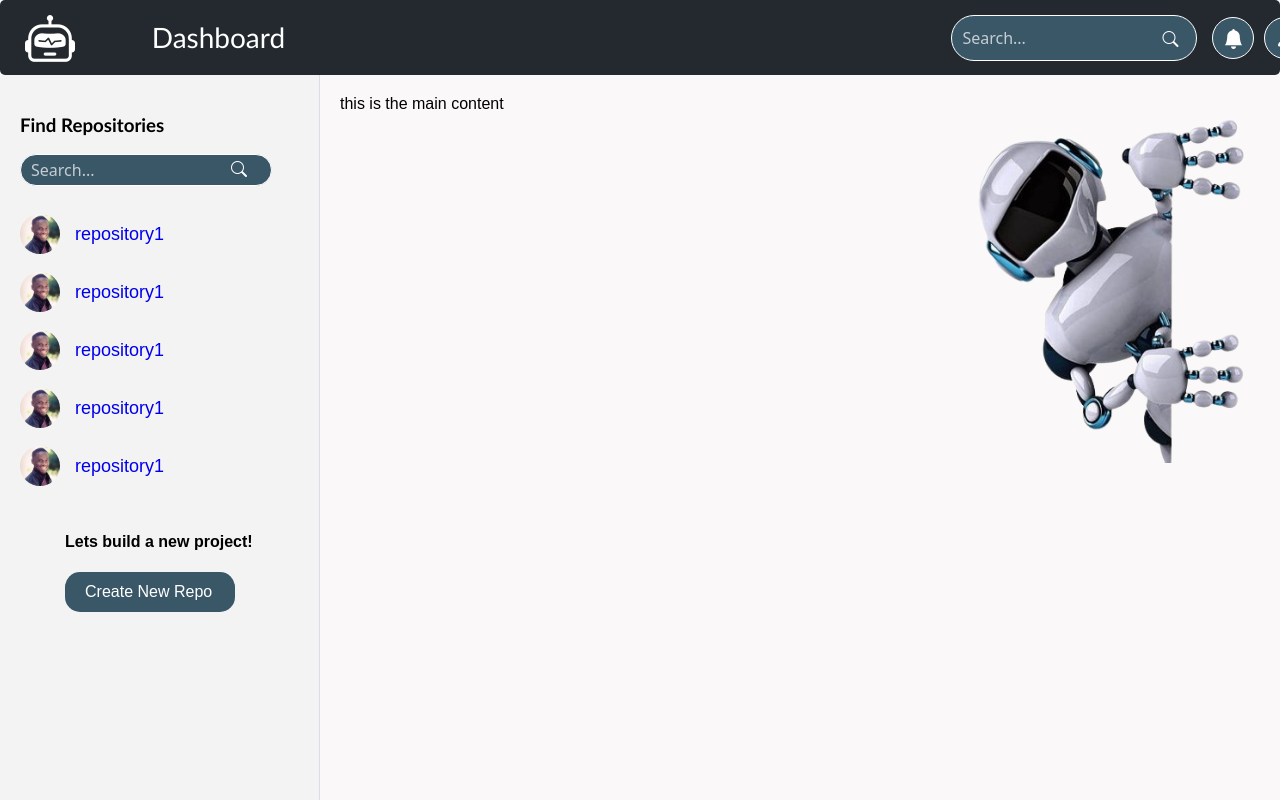
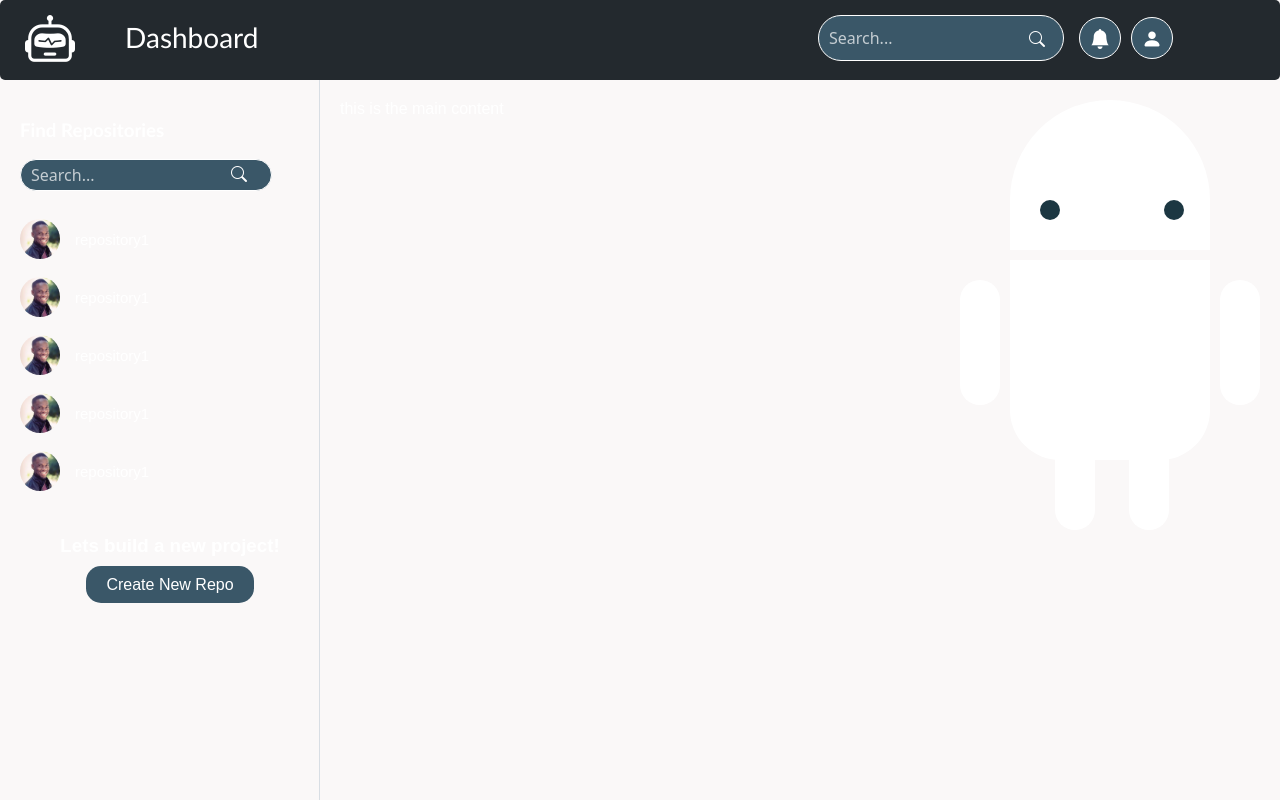
Before and after one commit to TanmaySalavkar/WP-Project, a PHP site: page / in a window 1280 px wide. Run offline with PHP 8.4, Linux system fonts and the light colour scheme.

Commit message:
index page updated
index page updated
robot animation added

```diff
--- a/components/Navbar/Navbar.css
+++ b/components/Navbar/Navbar.css
@@ -22,11 +22,11 @@
 .content{
     display: flex;
     margin-top: 10px;
-    margin-bottom: 5px;
+    margin-bottom: 10px;
     /* align-items: center; */
 }
 .navbar .navdiv .content nav{
-    width: 100%;
+    width: 0%;
 }
 .logo a{
     font-size: 50px;
@@ -43,7 +43,7 @@
 .home-title{
     color: white;
     font-size: 28px;
-    margin-left: 50%;
+    margin-left: 30%;
     margin-top: 50%;
     align-content: center;
 }
--- /dev/null
+++ b/components/Robot/robot.css
@@ -0,0 +1,133 @@
+.robots {
+    object-fit: cover;
+    display: flex;
+    justify-content: center;
+  }
+  .head,
+  .left_arm,
+  .torso,
+  .right_arm,
+  .left_leg,
+  .right_leg {
+    background-color: #ffffff;
+  }
+
+  .head {
+    width: 200px;
+    margin: 0 auto;
+    height: 150px;
+    border-radius: 200px 200px 0 0;
+    margin-bottom: 10px;
+  }
+
+  .eyes {
+    position: relative;
+    top: 100px;
+  }
+
+  .left_eye,
+  .right_eye {
+    width: 20px;
+    height: 20px;
+    border-radius: 15px;
+    background-color: rgb(28, 55, 66);
+    display: inline-block;
+  }
+
+  .left_eye {
+    margin-left: 30px;
+  }
+
+  .right_eye {
+    margin-left: 100px;
+  }
+
+  .upper_body {
+    width: 300px;
+    height: 150px;
+    margin: 0 auto;
+    display: flex;
+  }
+
+  .left_arm,
+  .right_arm {
+    width: 40px;
+    height: 125px;
+    border-radius: 100px;
+    margin-top: 20px;
+  }
+
+  .left_arm {
+    margin-right: 10px;
+  }
+
+  .left_arm {
+    margin-right: 10px;
+  }
+
+  .right_arm {
+    margin-left: 10px;
+  }
+
+  .torso {
+    width: 200px;
+    height: 200px;
+    border-radius: 0 0 50px 50px;
+    transition: border-radius 1s;
+  }
+
+  .lower_body {
+    width: 200px;
+    height: 200px;
+    margin: 0 auto;
+  }
+
+  .left_leg,
+  .right_leg {
+    width: 40px;
+    height: 120px;
+    border-radius: 0 0 100px 100px;
+    display: inline-block;
+  }
+
+  .left_leg {
+    margin-left: 45px;
+  }
+
+  .right_leg {
+    margin-left: 30px;
+  }
+  .robots:hover .left_arm {
+    animation: moveleftarm 1s  forwards;
+  }
+
+  @keyframes moveleftarm {
+    0% {
+      transform: rotate(0deg);
+      transform-origin: top center;
+    }
+
+    100% {
+      transform: rotate(120deg);
+      transform-origin: top center;
+    }
+  }
+
+  .robots::after{
+    content: "Hello Robot Engineers !!";
+    position: fixed;
+      bottom: 20px;
+      left: 85%;
+      padding-left: 40px;
+      width: 200px;;
+      transform: translateX(-35%);
+      opacity: 0;
+      transition: opacity 0.3s ease;
+      font-size: 28px;
+      font-family: sans-serif;
+      font-weight: 700;
+      color: #ffffff;
+  }
+  .robots:hover::after{
+    opacity: 1;
+  }
--- a/index.css
+++ b/index.css
@@ -4,10 +4,12 @@
     display: flex;
     flex-direction: column;
     min-height: 100vh; /* Ensure full viewport height */
+    background: rgb(37, 55, 65)
   }
 main{
     display: flex;
     flex: 1;
+    color: #fff;
 }
 .repo-source{
     width: 300px;
@@ -22,7 +24,7 @@
     border-right: 1px solid rgb(216, 222, 228);
     box-sizing: border-box;
     padding: 20px;
-    background: #f3f3f3;
+    /* background: linear-gradient(to left, #e9ecee, #adb6bb); ; */
 }
 
 .section{
@@ -68,8 +70,13 @@
     align-items: center;
 }
 .reponame{
-    font-size: 18px;
+    font-size: 15px;
     flex-grow: 1;
+
+}
+.reponame a{
+    color: #304857;
+    font-family: sans-serif;
 }
 .repo-pic {
     display: flex;
@@ -97,7 +104,9 @@
     padding-top: 5px;
     scroll-snap-type: y mandatory;
 }
-
+.repo-source li a{
+    color: #fff;
+}
 .repo-btn{
     width: 130px;
     height: 20px;
@@ -114,8 +123,28 @@
     background-color: #304857;
 }
 .repo-creation{
+    text-align: center;
     align-items: center;
     justify-content: center;
     padding-top: 25px;
-    margin-left: 15%;
 }
+
+.right-sidebar{
+    flex: 0;
+    padding: 20px;
+    /* background:#f5f7f8; */
+}
+.right-sidebar img{
+    object-fit: cover;
+    animation: highlight 1s infinite;
+}
+.right-sidebar h2{
+    padding: 20px;
+    text-align:center;
+    font-family: sans-serif;
+    font-weight: 100;
+    justify-content: space-evenly;
+}
+.popup{
+    width: 400px;
+}
--- a/index.html
+++ b/index.html
@@ -1,10 +1,11 @@
 <!DOCTYPE html>
-<html lang="en">
+<html>
 <head>
     <meta charset="UTF-8">
     <meta name="viewport" content="width=device-width, initial-scale=1.0">
     <title>Robotics</title>
     <link rel="stylesheet" href="components/Navbar/Navbar.css">
+    <link rel="stylesheet" href="components/Robot/robot.css">
     <link rel="stylesheet" href="index.css">
 </head>
 <body>
@@ -74,39 +75,51 @@
                     </ul>
                 </div>
 
-
-
                 <div class="repo-creation">
-                    <h4>Lets build a new project!</h4>
-                    <button type="submit" class="repo-btn">Create New Repo</button>
+                    <h3>Lets build a new project!</h3>
+                    <a href="repo_create.html" class="repo-btn" data-target="#login" data-toggle="modal">Create New Repo</a>
                 </div>
 
 
 
-            </div>
         </aside>
-
-
-
-
-
-
-
-
-
-
-
 
 
 
         <div class="section">
             this is the main content
-            <div class="img">
+
+
+        </div>
+        <div class="right-sidebar">
+            <!-- <div class="img">
                 <img src="components/images/robot-img.png" alt="robot-img" height="350" width="300">
+            </div> -->
+
+            <div class="robots">
+                <div class="android">
+                    <div class="head">
+                        <div class="eyes">
+                            <div class="left_eye"></div>
+                            <div class="right_eye"></div>
+                  <div class="mouth"></div>
+                        </div>
+                    </div>
+                    <div class="upper_body">
+                        <div class="left_arm"></div>
+                        <div class="torso">
+                  <!-- <div class="energy_ball"></div> -->
+                </div>
+                        <div class="right_arm"></div>
+                    </div>
+                    <div class="lower_body">
+                        <div class="left_leg"></div>
+                        <div class="right_leg"></div>
+                    </div>
+                </div>
             </div>
         </div>
     </main>
-
-
+</div>
 </body>
 </html>
```
Also changed, not shown: index.js (added).
